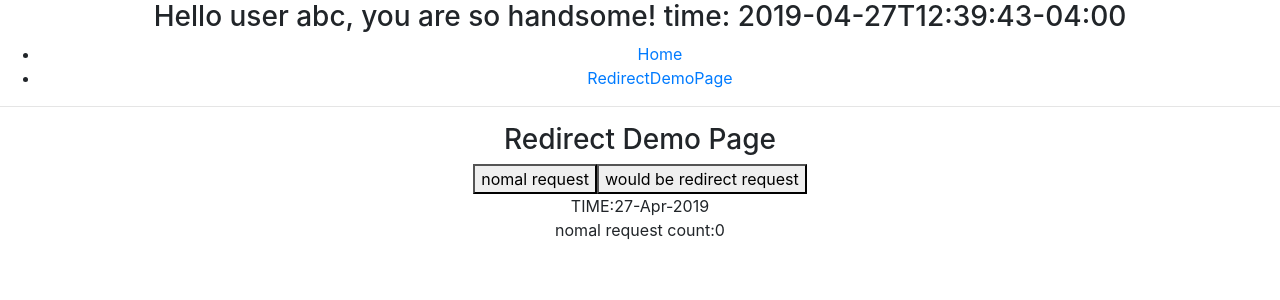
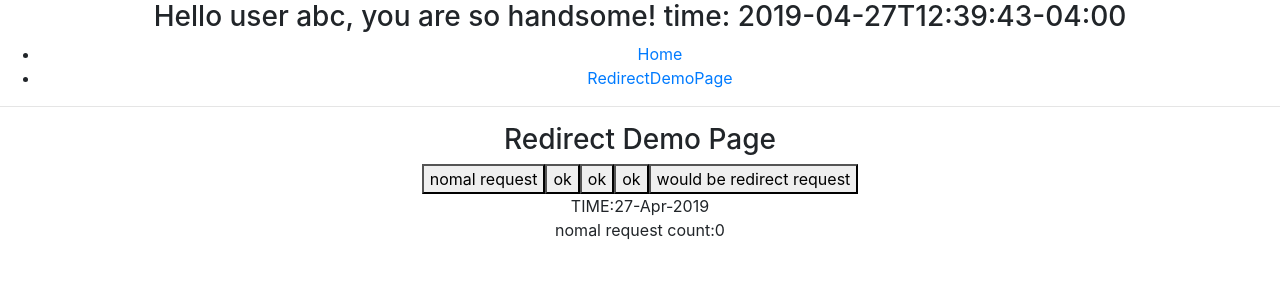
Before and after one commit to cgycch/react_demo, a React (Create React App) app: page /RedirectDemoPage/cch/18 in a window 1280 px wide. Shown: the top 300 px of the page. Built offline with nearby package versions, Linux system fonts and the light colour scheme.

Commit message:
add more button for test same operation

```diff
--- a/src/ui/pages/RedirectDemoPage.js
+++ b/src/ui/pages/RedirectDemoPage.js
@@ -58,6 +58,9 @@ export default class RedirectDemoPage extends Component {
             <div >
                 <h3>Redirect Demo Page</h3>
                 <button onClick={this.onTimeupdate} disabled ={this.state.isProcessing}>nomal request</button>
+                <button onClick={this.onTimeupdate} disabled ={this.state.isProcessing}>ok</button>
+                <button onClick={this.onTimeupdate} disabled ={this.state.isProcessing}>ok</button>
+                <button onClick={this.onTimeupdate} disabled ={this.state.isProcessing}>ok</button>
                 <button onClick={this.onServiceRequest}>would be redirect request</button>
                 <div>TIME:{this.state.curTime}</div>
                 <div>nomal request count:{this.state.count}</div>
```
